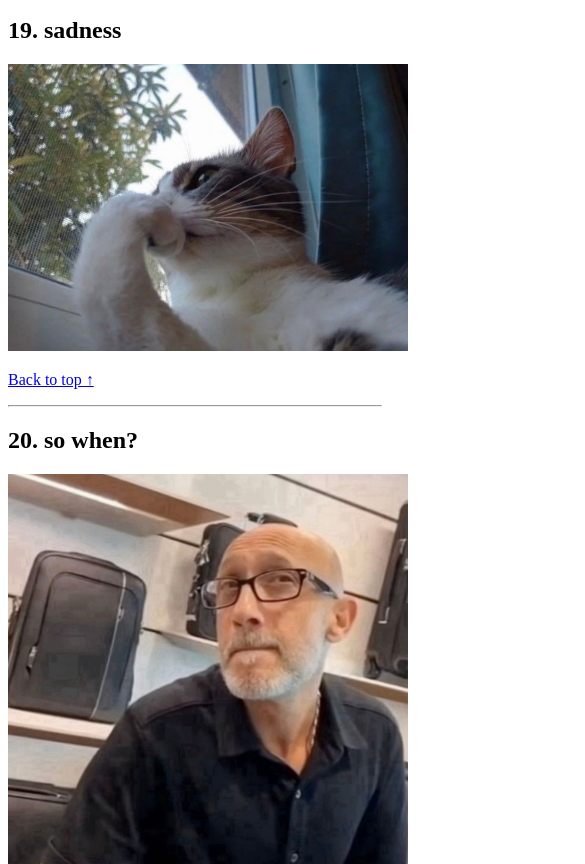
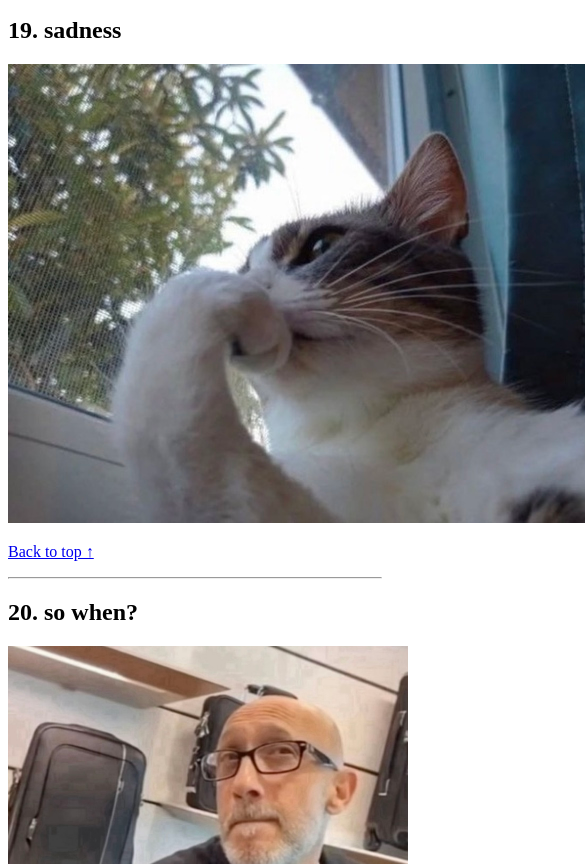
Before and after one commit to yisiai1009/project1_aug26, a plain HTML site: page meme images/index.html in a window 390 px wide. Shown: the part 9159-10023 px from the top of the page, 585 px wide, since content can reach past the window. Drawn offline with Linux system fonts and the light colour scheme.

Commit message:
made File 19 a responsive image
- not within 400 width
uses img srcset
- 3 different sizes of file 19

```diff
--- a/meme images/index.html
+++ b/meme images/index.html
@@ -165,7 +165,11 @@
 
     <section id="m19">
       <h2 contenteditable="true">19. sadness</h2>
-      <img width="400" src="images/File 19.jpg" alt="sad cat.">
+      <img src="images/File 19 fallback.jpg" alt="sad cat."
+      srcset="images/File 19 640.jpg 640w,
+       images/File 19 1280.jpg 1280w,
+       images/File 19 1920.jpg 1920w">
+
       <p><a href="#top">Back to top ↑</a></p>
       <hr>
     </section>
```
Also changed, not shown: meme images/images/File 19 1280.jpg (added), meme images/images/File 19 1920.jpg (added), meme images/images/File 19 640.jpg (added), meme images/images/File 19 fallback.jpg (added), 3 other files.
